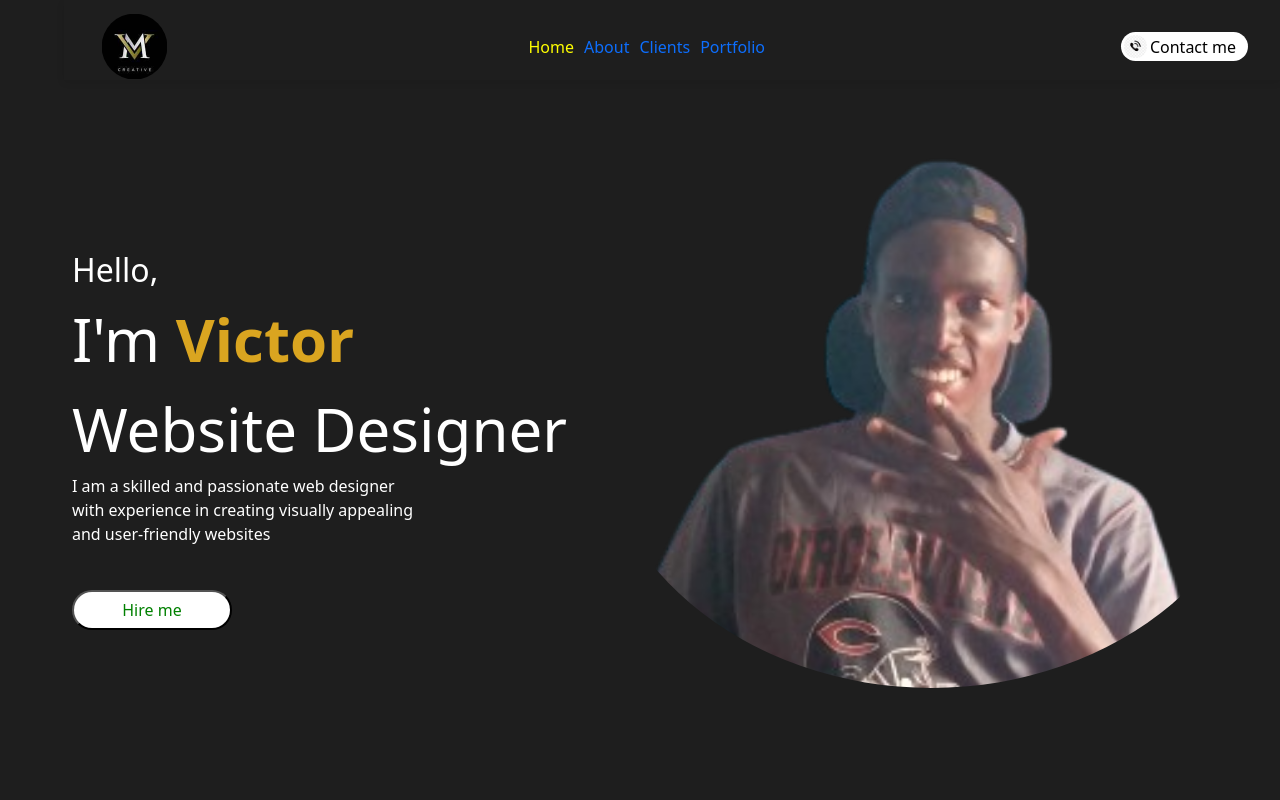
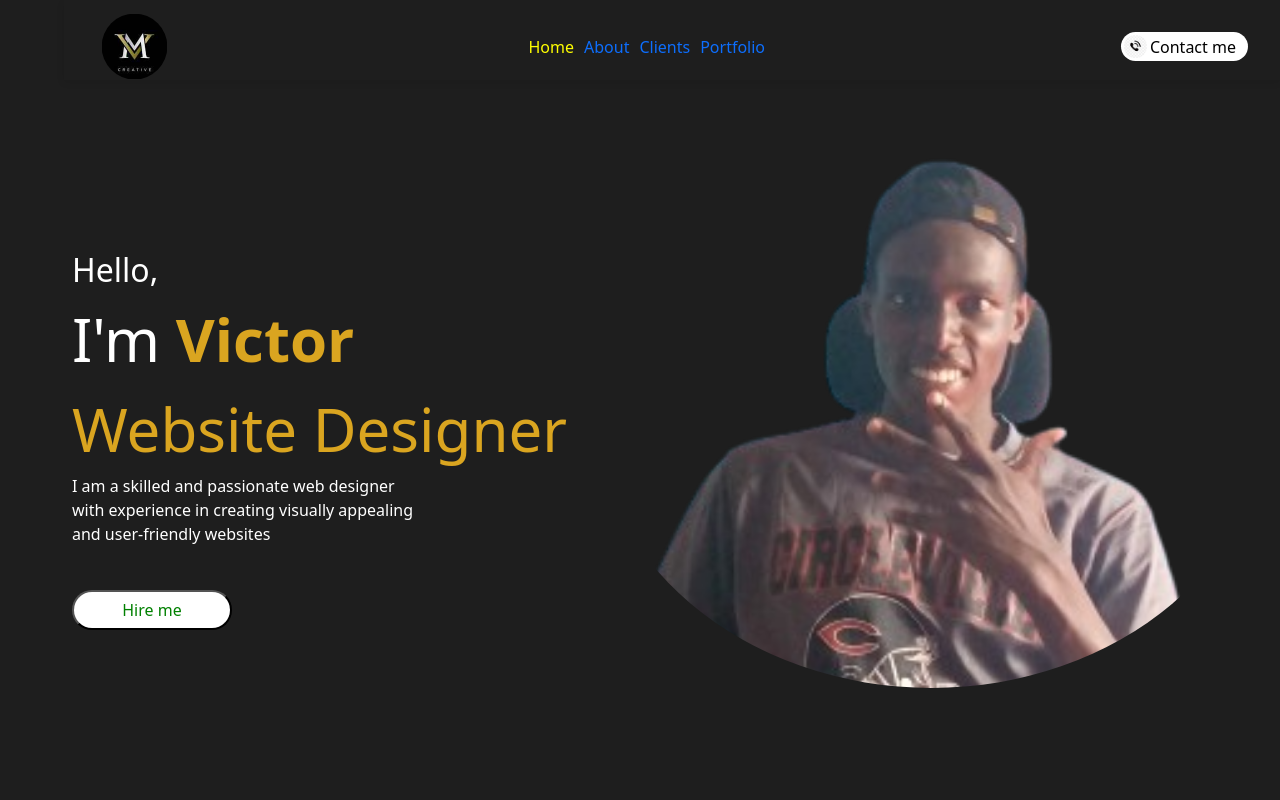
Before and after one commit to VictorMurigu/my-portfolio1, a React (Create React App) app: page / in a window 1280 px wide. Shown: the top 800 px of the page. Built offline with nearby package versions, Linux system fonts and the light colour scheme.

Commit message:
Update App.css

```diff
--- a/src/App.css
+++ b/src/App.css
@@ -178,6 +178,9 @@ nav.navbar {
 
 
 
+}
+.introProfile{
+    color:goldenrod;
 }
 
 .introContent {
```
